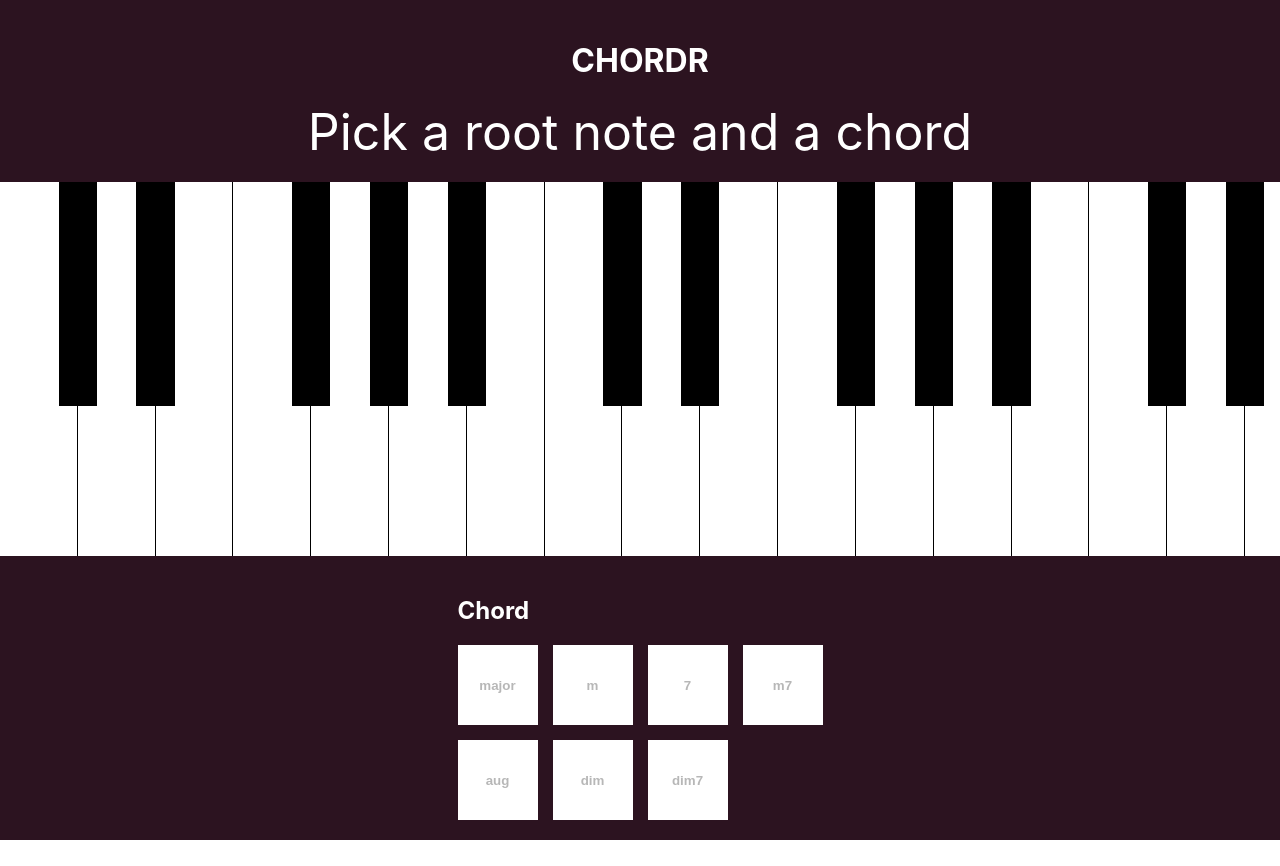
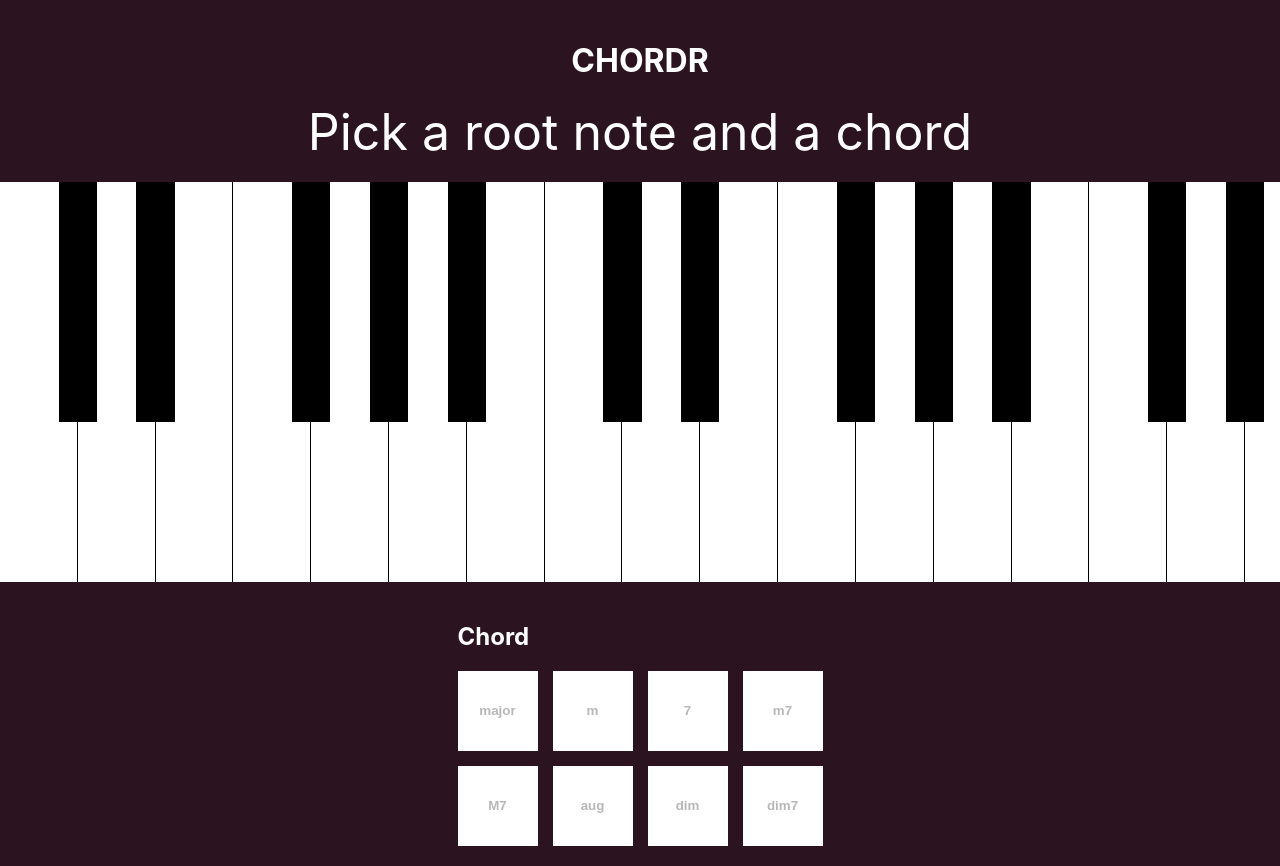
Before and after one commit to no-creative-name/chordr, a React (Create React App) app: page / in a window 1280 px wide. Before the commit the page ends 840 px from the top, so only its background shows below. Built offline with nearby package versions, Linux system fonts and the light colour scheme.

Commit message:
feat: add M7 chord

```diff
--- a/src/App.tsx
+++ b/src/App.tsx
@@ -12,7 +12,7 @@ const Background = styled.div`
   flex-direction: column;
   align-items: center;
   width: 100vw;
-  height: 100vh;
+  min-height: 100vh;
   background-color: ${COLORS.darkPurple};
   padding: 20px 0;
 `
--- a/src/constants/chords.ts
+++ b/src/constants/chords.ts
@@ -18,6 +18,10 @@ export const CHORDS: Chord[] = [
     notes: [0, 3, 7, 10],
   },
   {
+    key: 'M7',
+    notes: [0, 4, 7, 11],
+  },
+  {
     key: 'aug',
     notes: [0, 4, 8],
   },
```
